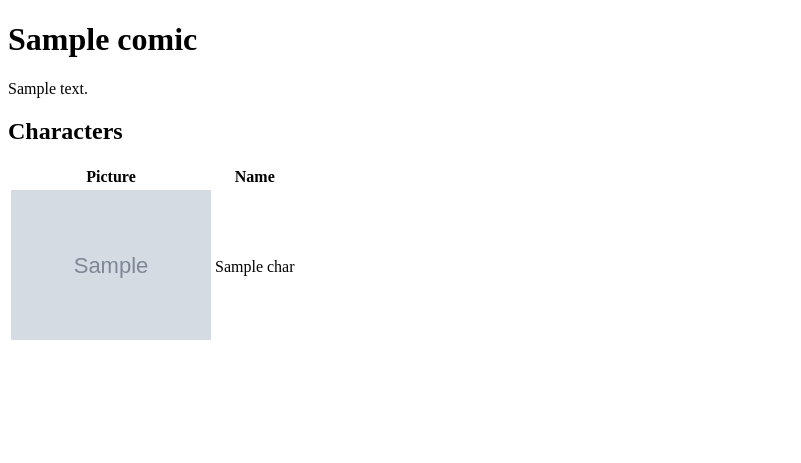
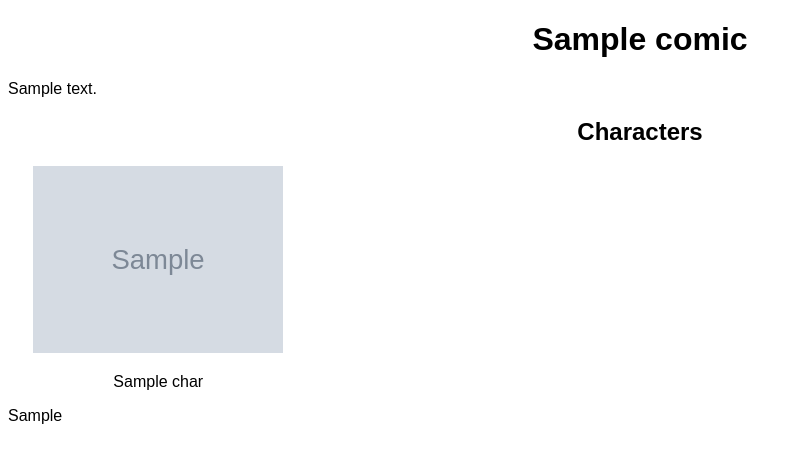
Before and after one commit to rafaeltg/the-comics, a Flask app: template app/templates/home.html in a window 1280 px wide. Shown: the top 463 px of the page, without its empty margins (0-801 px from the left). Run offline with Flask 2, Linux system fonts and the light colour scheme; the template is opened without the code that fills it: most values are stand-ins (such as "Sample title", 1, 10 or a date in 2020); grey boxes marked "Sample" are stand-in pictures.

Commit message:
adding style.css

```diff
--- a/app/__init__.py
+++ b/app/__init__.py
@@ -1,4 +1,6 @@
 from flask import Flask
 
 app = Flask(__name__)
-from .views import home
+app.static_folder = 'static'
+
+from .controllers import home
--- a/app/views/home.py
+++ b/app/controllers/home.py
@@ -22,4 +22,4 @@ def show_comic(char_name):
         return render_template('error.html', name=char_name), 404
 
     comic = m.get_comic(random.choice(char.comics))
-    return render_template('home.html', comic=comic)
+    return render_template('home.html', comic=comic, attribution_html=m.attribution_html)
--- /dev/null
+++ b/app/static/styles.css
@@ -0,0 +1,27 @@
+body {
+    font-family: sans-serif;
+}
+
+h1, h2 {
+    text-align: center;
+}
+
+.row {
+    float: left;
+    width: 100%;
+    margin: 0 1% 0 1%;
+}
+
+.thumbnailContainer {
+    float: left;
+    padding-left: 1%;
+}
+
+img.thumbnail {
+    max-width: 250px;
+    max-height: 250px;
+}
+
+p.thumbnail {
+    text-align: center;
+}
--- a/app/templates/home.html
+++ b/app/templates/home.html
@@ -2,36 +2,27 @@
 <html>
 
 <head>
+     <link rel="stylesheet" type="text/css" href="{{ url_for('static', filename='styles.css') }}">
      <meta charset='utf-8'>
-     <style>
-      img.thumbnail {
-        max-width: 200px;
-        max-height: 200px;
-      }
-     </style>
      <title>{{ comic.title }}</title>
 </head>
 
 <body>
 <h1> {{ comic.title }} </h1>
 <summary> {{ comic.description }} </summary>
+
 <h2>Characters</h2>
-<table>
-     <thead>
-     <th>Picture</th>
-     <th>Name</th>
-     </thead>
 
-     <tbody>
+<div class="row">
+
      {% for char in comic.characters %}
-     <tr>
-          <td><img class='thumbnail' alt="{{ char.name }} thumbnail" src="{{ char.thumbnail }}" /></td>
-          <td> {{ char.name }} </td>
-     </tr>
+     <div class="thumbnailContainer">
+          <img class="thumbnail" src="{{ char.thumbnail }}" alt="{{ char.name }} thumbnail"/>
+          <p class="thumbnail"> {{ char.name }} </p>
+     </div>
      {% endfor %}
-     </tbody>
 
-</table>
-
+</div>
+{{ attribution_html|safe }}
 </body>
 </html>
--- a/run.py
+++ b/run.py
@@ -1,3 +1,4 @@
 #!/usr/bin/env python
 from app import app
-app.run()
+
+app.run(host='0.0.0.0')
```
Also changed, not shown: app/marvel_api/base.py (+16 -5 lines), app/marvel_api/resources/character.py (+3 -7 lines), app/controllers/__init__.py (added), 1 other file.
